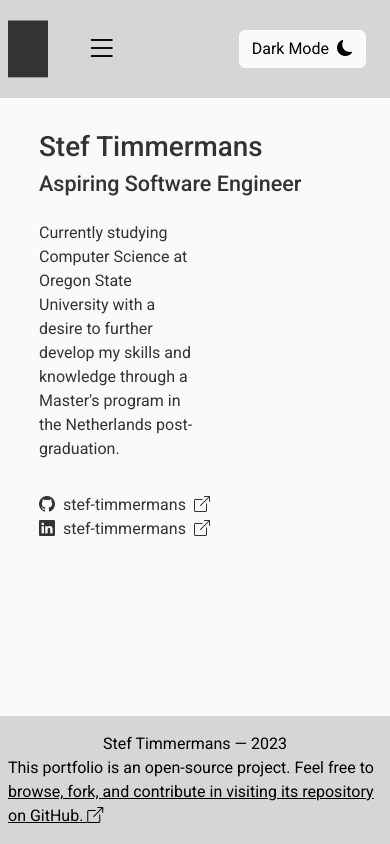
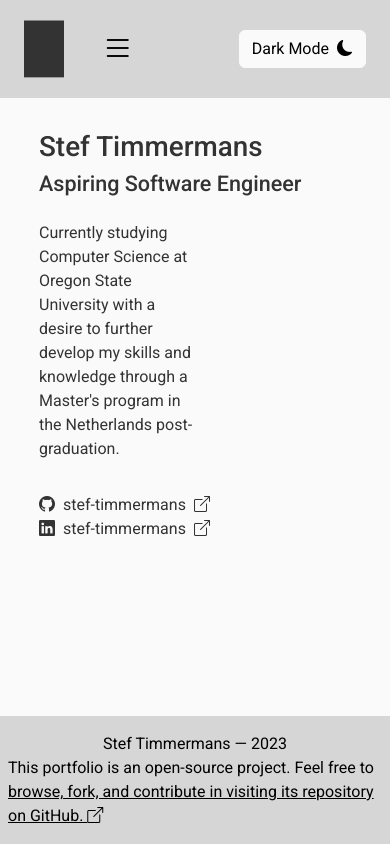
Before and after one commit to stef-timmermans/stef-timmermans.github.io, an Angular app: page / in a window 390 px wide. Built offline with nearby package versions, Linux system fonts and the light colour scheme.

Commit message:
spinning cube mobile padding

```diff
--- a/src/app/content/header/header.component.scss
+++ b/src/app/content/header/header.component.scss
@@ -68,6 +68,10 @@ $btn-font-size: 2rem;
         &.open {
             transform: translateX(0);
         }
+    }
+
+    .spinning-cube {
+        padding-left: 1rem;
     }
 
     .hamburger-btn {
```
